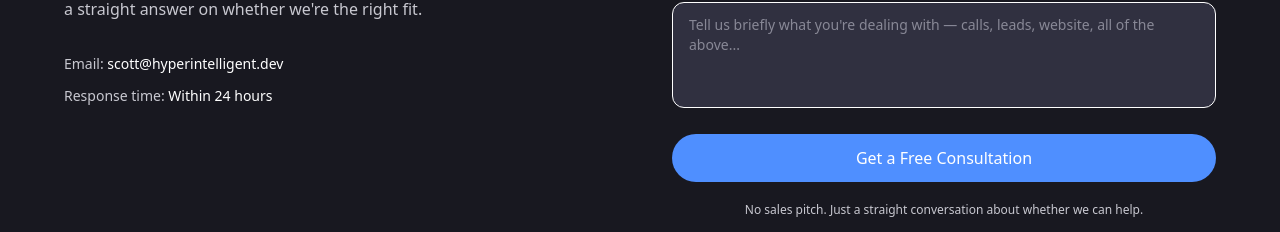
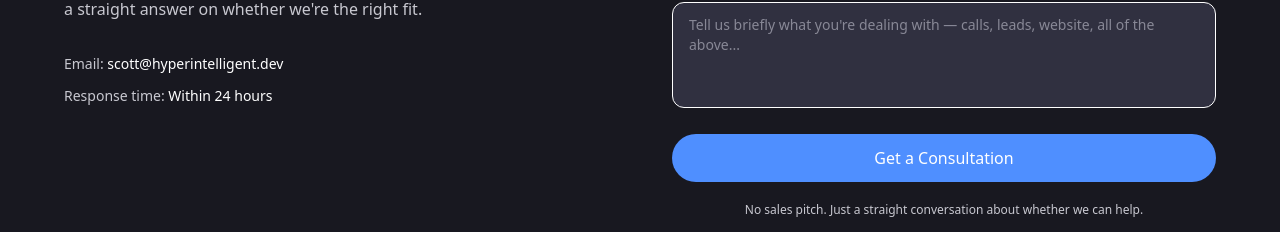
Before and after one commit to MagicShow/hyper, a Next.js app: page / in a window 1280 px wide. Shown: the part 4267-4499 px from the top of the page. Built offline with nearby package versions, Linux system fonts and the light colour scheme.

Commit message:
Remove 'free' from CTA button on homepage contact form

```diff
--- a/app/ContactForm.tsx
+++ b/app/ContactForm.tsx
@@ -61,7 +61,7 @@ export default function ContactForm() {
         disabled={state.submitting}
         className="w-full bg-accent text-white font-medium py-3 rounded-full hover:bg-accent-bright transition-colors disabled:opacity-60 disabled:cursor-not-allowed"
       >
-        {state.submitting ? "Sending..." : "Get a Free Consultation"}
+        {state.submitting ? "Sending..." : "Get a Consultation"}
       </button>
       <ValidationError errors={state.errors} />
       <p className="text-xs text-gray-30 text-center">
```
